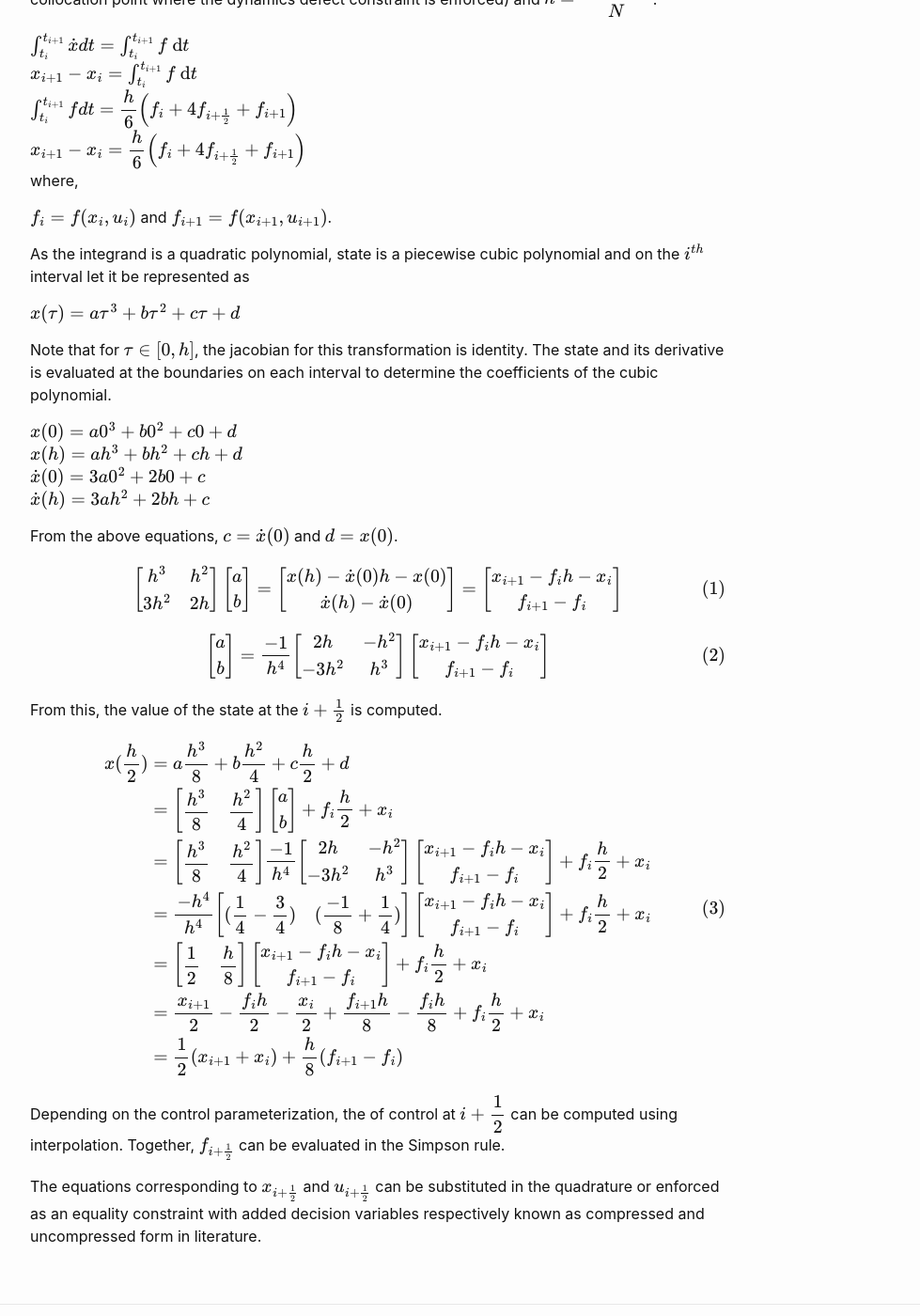
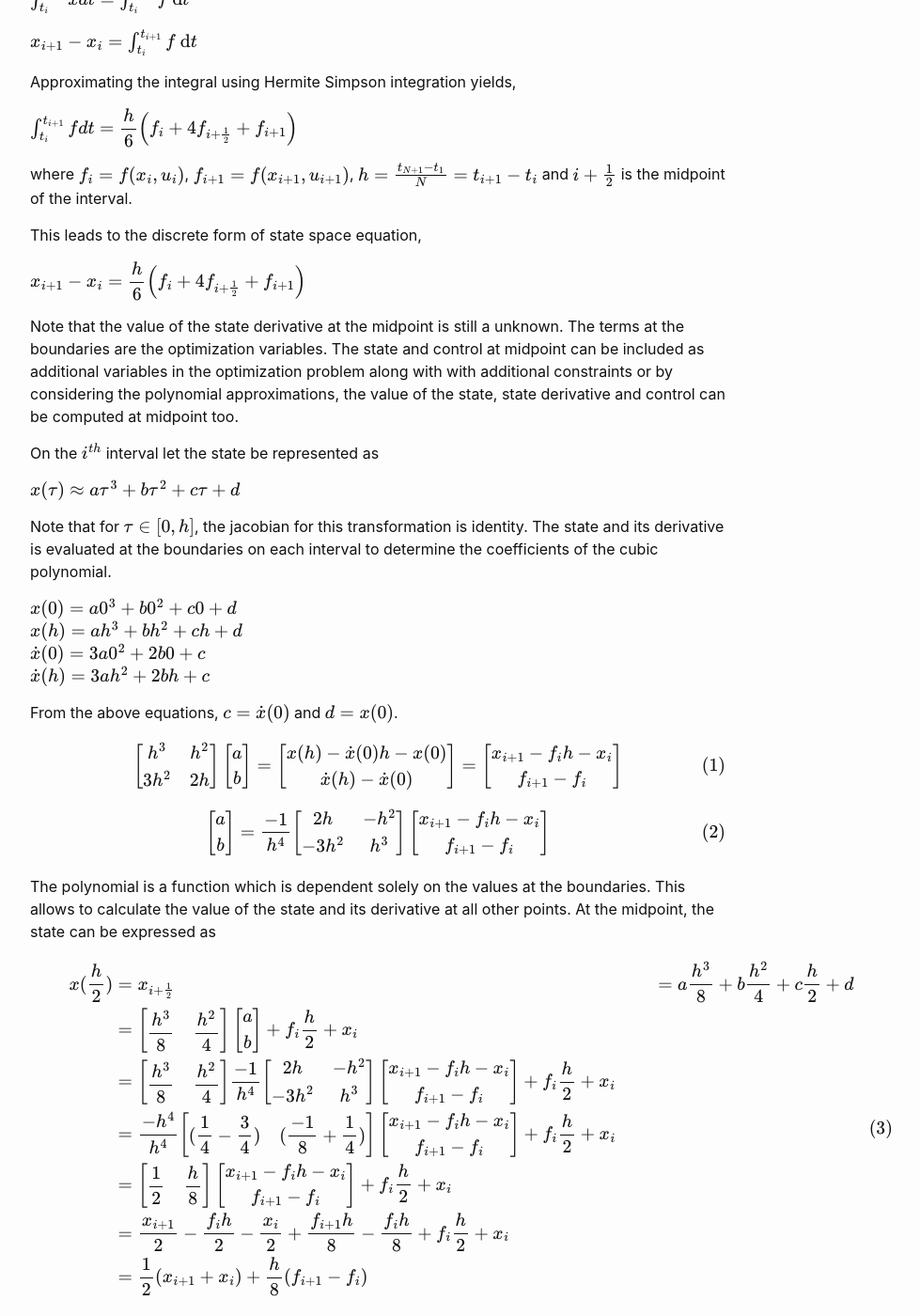
Before and after one commit to sandeep026/sandeep026.github.io, a Jekyll site: the page built from _posts/2023-11-1-p3.md, in a window 1280 px wide and 1400 px high, scrolled down 635 px. Shown: the whole window at 94% size, without its empty margins (238-1217 px from the left). Built offline with Jekyll 4.4.1, drawn with Linux system fonts in a browser that asks for light colours; formulas are drawn with MathJax 3; some of the changed text lies outside the part shown.

Commit message:
hermite simpson collocation updated

```diff
--- a/_posts/2023-11-1-p3.md
+++ b/_posts/2023-11-1-p3.md
@@ -5,7 +5,8 @@ date:   2023-11-1 10:50:22 +0530
 categories: numerical methods
 ---
 
-It is a type of direct collocation method used for solving optimal control problems.
+Hermite Simpson collocation is a type of direct method used to solve optimal control problems. The state and control variables are approximated as piecewise
+polynomials which leads to a sparse optimization problem.
 
 The mains steps in Hermite Simpson collocation are summarized as follows.
 
@@ -18,23 +19,28 @@ The mains steps in Hermite Simpson collocation are summarized as follows.
 - the path constrains which may arise from the optimal control problem must be enforced at the collocation point in addition to the interval boundaries.
 - results in a sparse optimization
 
-Let the dynamics be given by
-
-$\dot{x}=f(x,u)$
-
-On the $i^{th}$ interval $t \in [t_i, t_{i+1}]$, integrate the dynamics. $i+\frac{1}{2}$ is the midpoint of the interval (the collocation point where the dynamics defect constraint is enforced) and $h=\dfrac{t_{i+1}-t_{i}}{N}$.
+Let the dynamics of the system be given in state space form as $\dot{x}=f(x,u)$. On the $i^{th}$ interval $t \in [t_i, t_{i+1}]$, integrate the dynamics.
 
 $\int_{t_i}^{t_{i+1}}\dot{x}dt=\int_{t_i}^{t_{i+1}}f~\mathrm{d}t$
+
 $x_{i+1}-x_i=\int_{t_i}^{t_{i+1}}f~\mathrm{d}t$
+
+Approximating the integral using Hermite Simpson integration yields,
+
 $\int_{t_i}^{t_{i+1}}fdt=\dfrac{h}{6}\left(f_i+4f_{i+\frac{1}{2}}+f_{i+1}\right)$
+
+where $f_i=f(x_i,u_i)$, $f_{i+1}=f(x_{i+1},u_{i+1})$, $h=\frac{t_{N+1}-t_{1}}{N}=t_{i+1}-t_i$ and $i+\frac{1}{2}$ is the midpoint of the interval.
+
+This leads to the discrete form of state space equation,
+
 $x_{i+1}-x_i=\dfrac{h}{6}\left(f_i+4f_{i+\frac{1}{2}}+f_{i+1}\right)$
-where,
 
-$f_i=f(x_i,u_i)$ and $f_{i+1}=f(x_{i+1},u_{i+1})$.
+Note that the value of the state derivative at the midpoint is still a unknown.
+The terms at the boundaries are the optimization variables. The state and control at midpoint can be included as additional variables in the optimization problem along with with additional constraints or by considering the polynomial approximations, the value of the state, state derivative and control can be computed at midpoint too.
 
-As the integrand is a quadratic polynomial, state is a piecewise cubic polynomial and on the $i^{th}$ interval let it be represented as
+On the $i^{th}$ interval let the state be represented as
 
-$x(\tau)=a\tau^3+b\tau^2+c\tau+d$
+$x(\tau) \approx a\tau^3+b\tau^2+c\tau+d$
 
 Note that for $\tau \in [0,h]$, the jacobian for this transformation is identity. The state and its derivative is evaluated at the boundaries on each interval to determine the coefficients of the cubic polynomial.
 
@@ -79,11 +85,12 @@ f_{i+1}-f_{i}
 \end{bmatrix}
 $$
 
-From this, the value of the state at the $i+\frac{1}{2}$ is computed.
+The polynomial is a function which is dependent solely on the values at the boundaries. This allows to calculate the value of the state and its derivative at all other points. At the midpoint, the state can be expressed as
 
 $$
 \begin{aligned}
 x(\frac{h}{2})
+&=x_{i+\frac{1}{2}}
 &=a\dfrac{h^3}{8}+b\dfrac{h^2}{4}+c\dfrac{h}{2}+d\\
 &=
 \begin{bmatrix}
@@ -141,6 +148,6 @@ f_i\dfrac{h}{2}+x_i\\
 \end{aligned}
 $$
 
-Depending on the control parameterization, the of control at $i+\dfrac{1}{2}$ can be computed using interpolation. Together, $f_{i+\frac{1}{2}}$ can be evaluated in the Simpson rule.
+This along with value of control input at midpoint can be substituted in the collocation equation. The control at $i+\frac{1}{2}$ is either constant or linear. Appropriate interpolation rules are used to compute its value.
 
-The equations corresponding to $x_{i+\frac{1}{2}}$ and $u_{i+\frac{1}{2}}$ can be substituted in the quadrature or enforced as an equality constraint with added decision variables respectively known as compressed and uncompressed form in literature.
+The equation corresponding to $x_{i+\frac{1}{2}}$ can be substituted in the quadrature equations, in which case it is referred to as compressed form. Alternatively, the state at midpoint can be included in the optimization problem as additional decision variables. To prevent few degrees of freedom issue that may arise in the optimization solver, additional equality constraints must be added. In this case it is referred to as uncompressed form.
```
